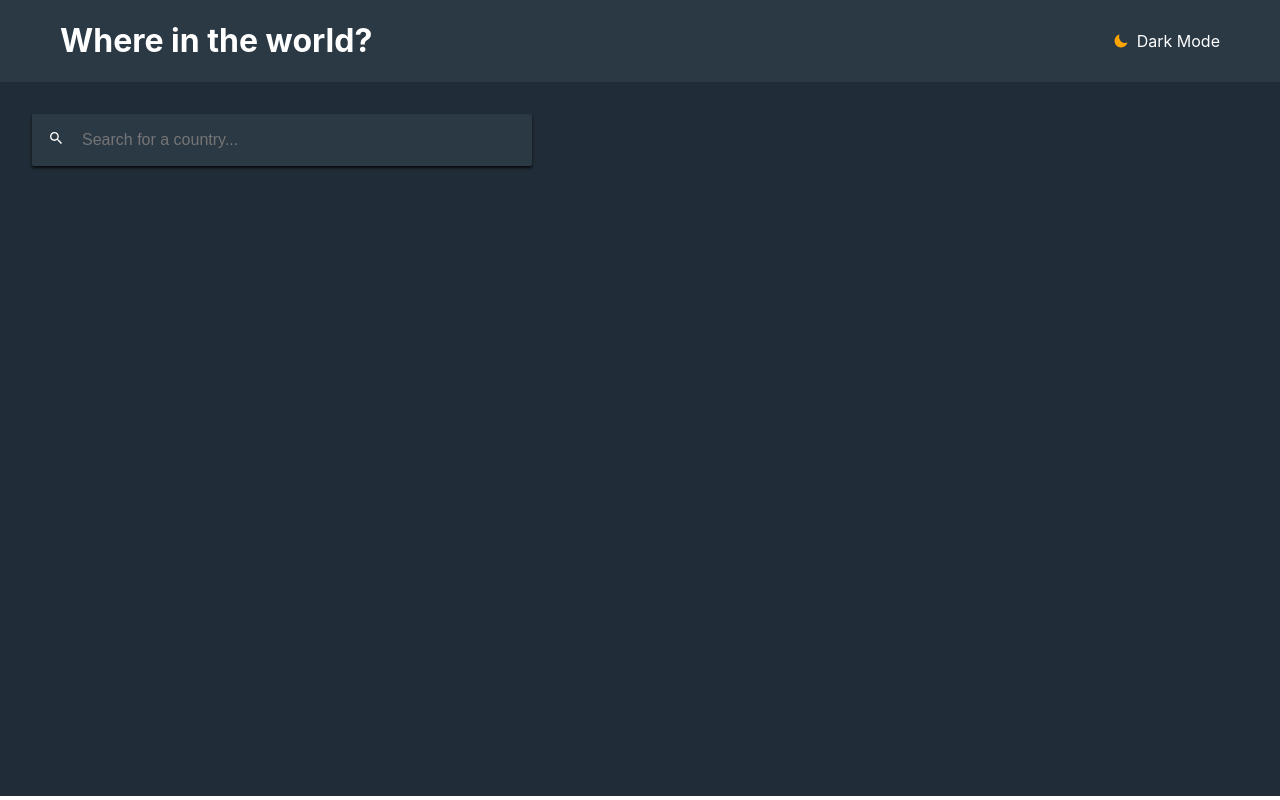
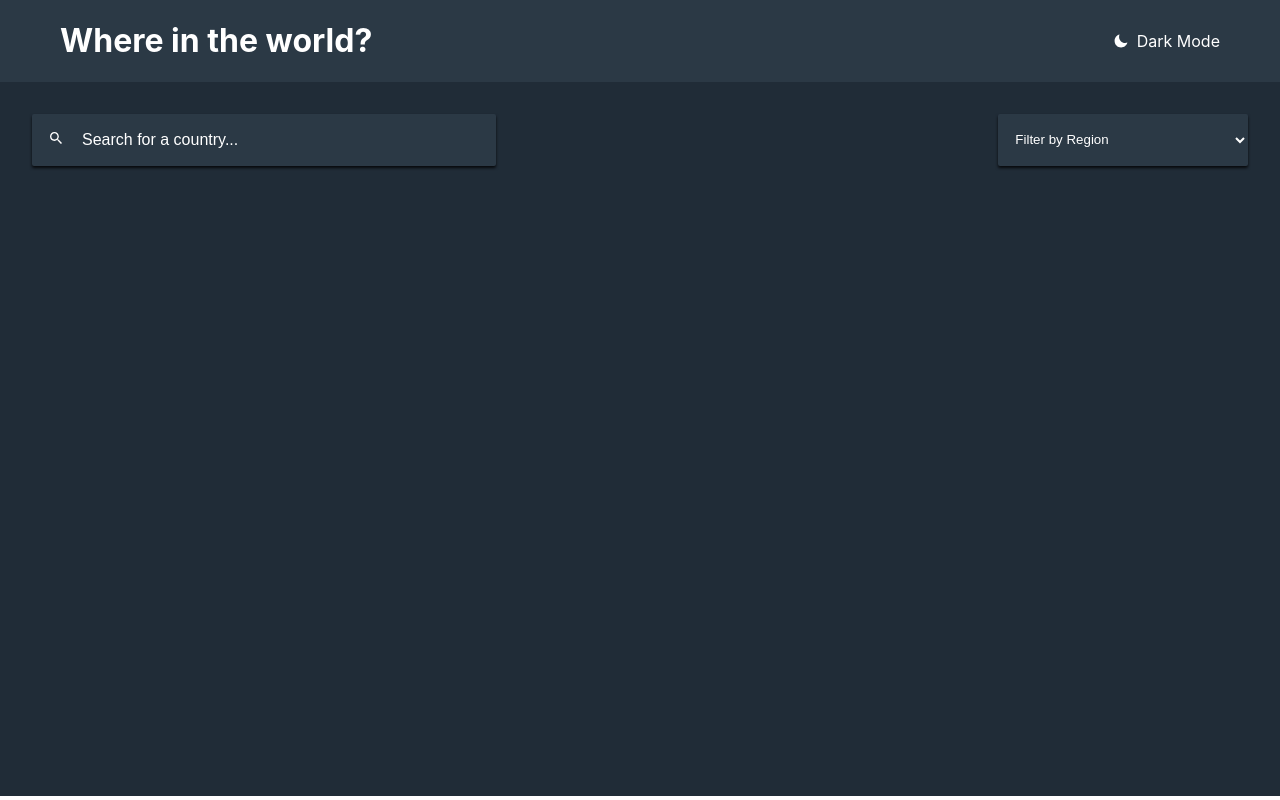
Before and after one commit to TishG/rest-countries-api, a React (Create React App) app: page / in a window 1280 px wide. Built offline with nearby package versions, Linux system fonts and the light colour scheme; no server answers.

Commit message:
add select

```diff
--- a/src/App.css
+++ b/src/App.css
@@ -1,5 +1,9 @@
-.App main {
+.app main {
   padding: 2em;
-  /* background-color: orange; */
   height: calc(100vh - 85.38px);
 }
+
+.app .app-search-container {
+  display: flex;
+  justify-content: space-between;
+}
--- a/src/App.js
+++ b/src/App.js
@@ -4,8 +4,9 @@ import { connect } from "react-redux";
 import { fetchCountries } from "./redux/actionCreators";
 
 //components
-import Header from "./components/Header";
+import MyHeader from "./components/MyHeader";
 import Search from "./components/Search";
+import MySelect from "./components/MySelect";
 
 // ### Neutral
 
@@ -30,8 +31,8 @@ const App = ({ loading, fetchCountries, countries, mode }) => {
     fetchCountries();
   }, []);
   return (
-    <div className="App">
-      <Header />
+    <div className="app">
+      <MyHeader />
       <main
         style={
           mode === "light" ? mainBackgroundColorLight : mainBackgroundColorDark
@@ -39,6 +40,7 @@ const App = ({ loading, fetchCountries, countries, mode }) => {
       >
         <section className="app-search-container">
           <Search />
+          <MySelect />
         </section>
       </main>
     </div>
--- a/src/components/Header.js
+++ b/src/components/MyHeader.js
@@ -1,8 +1,8 @@
 import React from "react";
-import "./Header.css";
+import "./MyHeader.css";
 import { connect } from "react-redux";
 
-const Header = ({ mode }) => {
+const MyHeader = ({ mode }) => {
   const headerStylesLight = {
     backgroundColor: "hsl(0, 0%, 100%)",
     color: "hsl(200, 15%, 8%)",
@@ -11,7 +11,7 @@ const Header = ({ mode }) => {
   const headerStylesDark = {
     backgroundColor: "hsl(209, 23%, 22%)",
     color: "hsl(0, 0%, 100%)",
-    boxShadow: "0px 2px 3px rgba(0,0,0,0.8)"
+    boxShadow: "0px 2px 3px rgba(0,0,0, 0.7)"
   };
 
   return (
@@ -26,7 +26,7 @@ const Header = ({ mode }) => {
           style={
             mode === "light"
               ? { color: "rgb(255,165,0)" }
-              : { color: "rgb(255,165,0)" }
+              : { color: headerStylesDark }
           }
         ></ion-icon>
         <p>Dark Mode</p>
@@ -43,4 +43,4 @@ const mapStateToProps = state => {
 
 const mapDispatchToProps = {};
 
-export default connect(mapStateToProps, mapDispatchToProps)(Header);
+export default connect(mapStateToProps, mapDispatchToProps)(MyHeader);
--- /dev/null
+++ b/src/components/MySelect.css
@@ -0,0 +1,6 @@
+.my-select {
+  border: none;
+  width: 250px;
+  border-radius: 2px;
+  padding-left: 1em;
+}
--- /dev/null
+++ b/src/components/MySelect.js
@@ -0,0 +1,38 @@
+import React from "react";
+import "./MySelect.css";
+import { connect } from "react-redux";
+
+const MySelect = ({ mode }) => {
+  const mySelectStylesLight = {
+    backgroundColor: "hsl(0, 0%, 100%)",
+    color: "hsl(200, 15%, 8%)",
+    boxShadow: "0px 2px 3px #eee"
+  };
+  const mySelectStylesDark = {
+    backgroundColor: "hsl(209, 23%, 22%)",
+    color: "hsl(0, 0%, 100%)",
+    boxShadow: "0px 2px 3px rgba(0,0,0,0.8)"
+  };
+
+  return (
+    <select className="my-select" name="regions" id="regions" style={mode === "light" ? mySelectStylesLight : mySelectStylesDark}>
+      <option value="">Filter by Region</option>
+      <option value="africa">Africa</option>
+      <option value="america">Americas</option>
+      <option value="asia">Asia</option>
+      <option value="europe">Europe</option>
+      <option value="oceania">Oceania</option>
+    </select>
+  );
+};
+
+const mapStateToProps = state => {
+  return {
+    mode: state.mode,
+    MySelect: state.MySelect
+  };
+};
+
+const mapDispatchToProps = {};
+
+export default connect(mapStateToProps, mapDispatchToProps)(MySelect);
--- a/src/components/Search.js
+++ b/src/components/Search.js
@@ -2,7 +2,7 @@ import React from "react";
 import "./Search.css";
 import { connect } from "react-redux";
 
-const Search = ({ mode }) => {
+const Search = ({ mode, search }) => {
   const searchStylesLight = {
     backgroundColor: "hsl(0, 0%, 100%)",
     color: "hsl(200, 15%, 8%)",
@@ -19,10 +19,7 @@ const Search = ({ mode }) => {
       className="search"
       style={mode === "light" ? searchStylesLight : searchStylesDark}
     >
-      <div
-        className="input-container"
-        /* style={mode === "light" ? searchStylesLight : searchStylesDark} */
-      >
+      <div className="input-container">
         <ion-icon
           name="search"
           style={
@@ -31,7 +28,15 @@ const Search = ({ mode }) => {
               : { color: searchStylesDark }
           }
         ></ion-icon>
-        <input type="text" placeholder="Search for a country..." />
+        <input
+          type="text"
+          value={search}
+          style={
+            mode === "light"
+              ? { color: searchStylesLight.color }
+              : { color: searchStylesDark.color }
+          }
+        />
       </div>
     </form>
   );
@@ -39,7 +44,8 @@ const Search = ({ mode }) => {
 
 const mapStateToProps = state => {
   return {
-    mode: state.mode
+    mode: state.mode,
+    search: state.search
   };
 };
 
--- a/src/redux/rootReducer.js
+++ b/src/redux/rootReducer.js
@@ -3,9 +3,9 @@ import { FETCH_START, FETCH_SUCCESS, FETCH_FAILURE } from "./constantTypes";
 const initialState = {
   loading: false,
   error: "",
-  search: "",
+  search: "Search for a country...",
   filter: "",
-  mode:"dark",
+  mode: "dark",
   countries: []
 };
 export const rootReducer = (state = initialState, action) => {
```
Also changed, not shown: src/components/Filter.css (deleted), src/components/Filter.js (deleted), src/components/MyHeader.css (renamed from src/components/Header.css).
